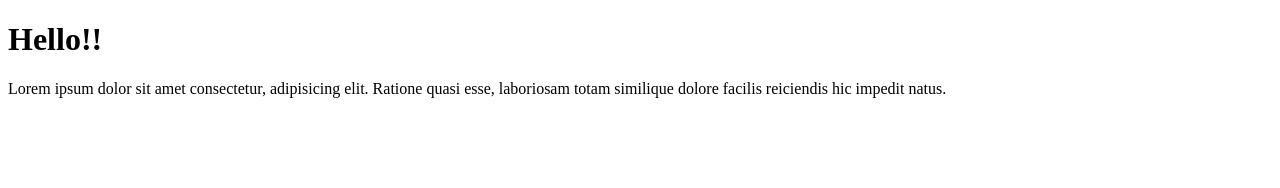
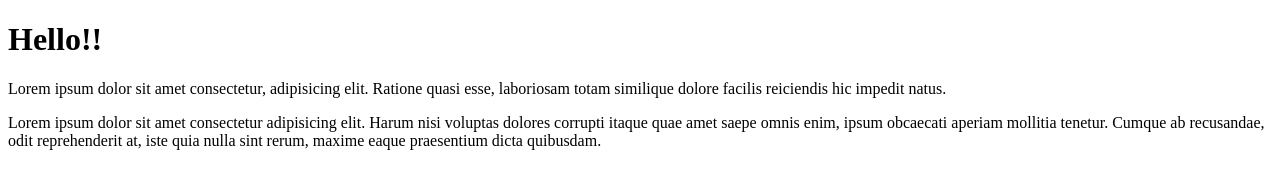
Before and after one commit to ishachand09/git-assignments, a plain HTML site: page index.html in a window 1280 px wide. Drawn offline with Linux system fonts and the light colour scheme.

Commit message:
Update html file

```diff
--- a/index.html
+++ b/index.html
@@ -8,5 +8,7 @@
 <body>
     <h1>Hello!!</h1>
     <p>Lorem ipsum dolor sit amet consectetur, adipisicing elit. Ratione quasi esse, laboriosam totam similique dolore facilis reiciendis hic impedit natus.</p>
+
+    <p>Lorem ipsum dolor sit amet consectetur adipisicing elit. Harum nisi voluptas dolores corrupti itaque quae amet saepe omnis enim, ipsum obcaecati aperiam mollitia tenetur. Cumque ab recusandae, odit reprehenderit at, iste quia nulla sint rerum, maxime eaque praesentium dicta quibusdam.</p>
 </body>
 </html>
```
